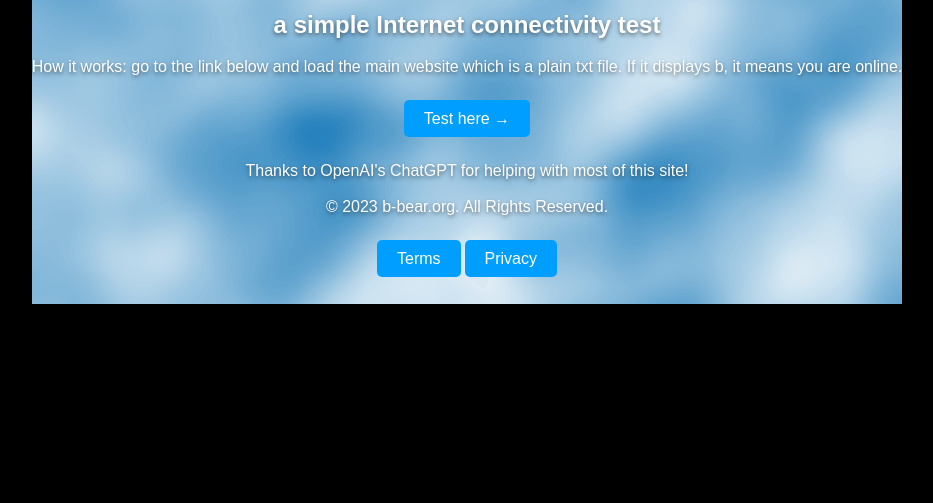
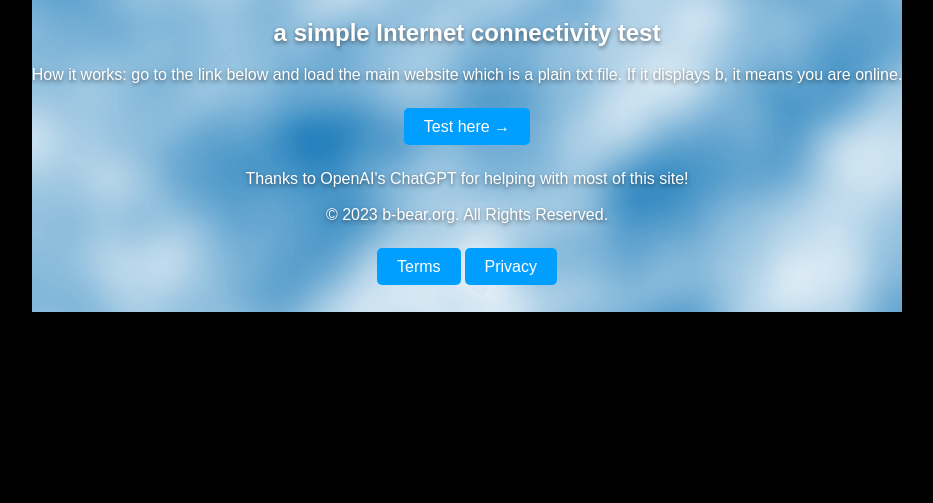
Before and after one commit to theone-net/b-bear, a plain HTML site: page index.html in a window 1280 px wide. Shown: the part 305-808 px from the top of the page, without its empty margins (173-1106 px from the left). Drawn offline with Linux system fonts and the light colour scheme.

Commit message:
Update style.css

```diff
--- a/style.css
+++ b/style.css
@@ -1,6 +1,5 @@
 html, body {
     height: 100%;
-    margin: 0; /* Remove default margin to ensure full coverage */
     padding: 0; /* Remove default padding */
 }
 
```
